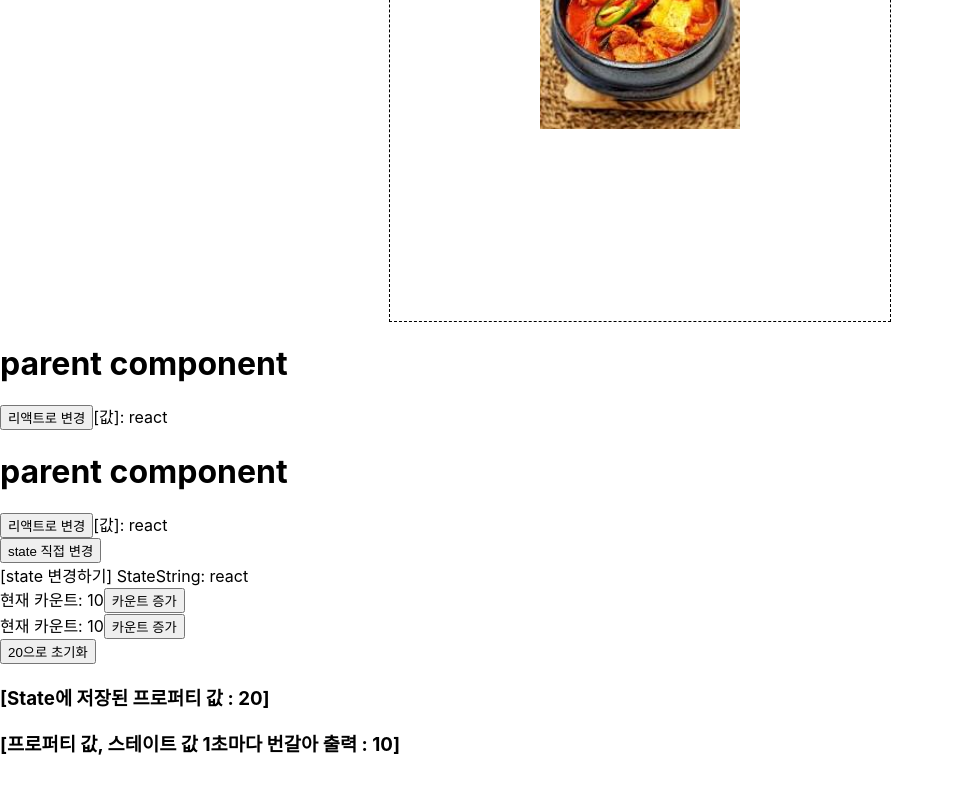
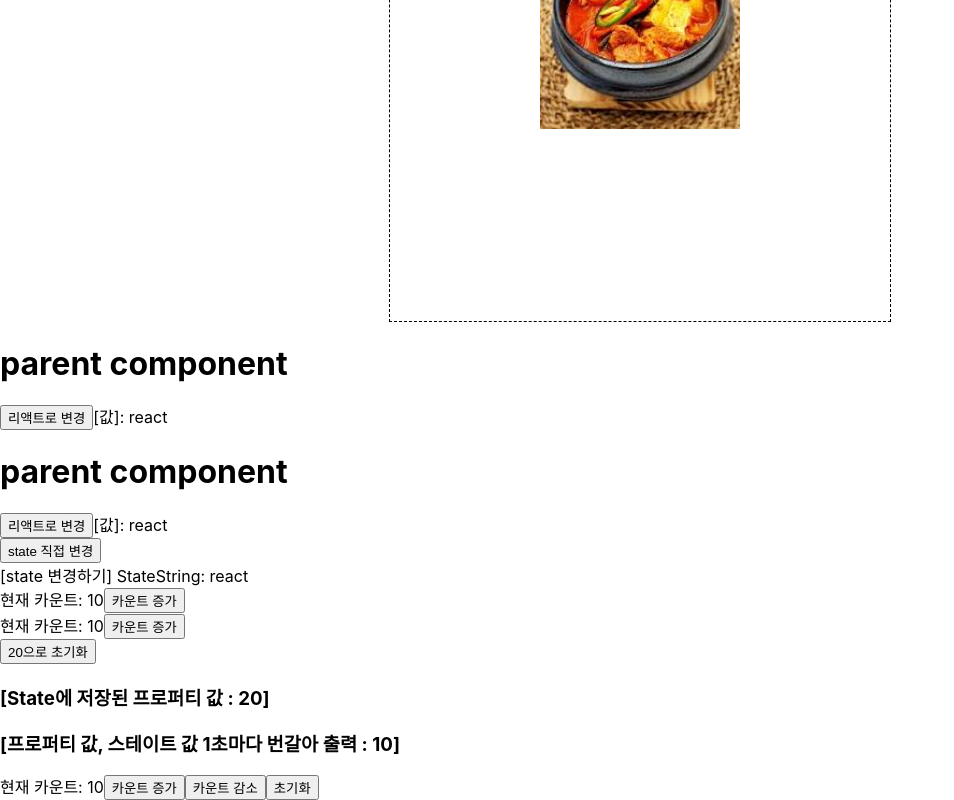
Before and after one commit to l0u0h0/2022web_1, a React (Create React App) app: page / in a window 1280 px wide. Shown: the part 2317-3117 px from the top of the page, without its empty margins (0-954 px from the left). Before the commit the page ends 3091 px from the top, so only its background shows below. Built offline with nearby package versions, Linux system fonts and the light colour scheme.

Commit message:
9weeks_.5

```diff
--- a/src/08/8_4.jsx
+++ b/src/08/8_4.jsx
@@ -1,22 +1,32 @@
 // 버튼을 누를 때 숫자가 증가하는 컴포넌트
 import React from "react";
 
-export default class clickComponent extends React.Component {
+export default class ClickComponent extends React.Component {
   constructor(props) {
     super(props);
     this.state = {
       count: props.count,
     };
     this.increaseCount = this.increaseCount.bind(this);
+    this.rkathCOunt = this.rkathCOunt.bind(this);
+    this.chogihwa = this.chogihwa.bind(this);
   }
   increaseCount() {
     this.setState(({ count }) => ({ count: count + 1 }));
+  }
+  rkathCOunt() {
+    this.setState(({ count }) => ({ count: count - 1 }));
+  }
+  chogihwa() {
+    this.setState(({ count }) => ({ count: this.props.count }));
   }
   render() {
     return (
       <div>
         현재 카운트: {this.state.count}
         <button onClick={this.increaseCount}>카운트 증가</button>
+        <button onClick={this.rkathCOunt}>카운트 감소</button>
+        <button onClick={this.chogihwa}>초기화</button>
       </div>
     );
   }
--- a/src/08/8_5.jsx
+++ b/src/08/8_5.jsx
@@ -9,7 +9,7 @@ export default class ChangeComponent extends React.Component {
     this.changereact = this.changereact.bind(this);
   }
   changereact() {
-    this.setState(({ value }) => ({ value: "리액트" }));
+    this.setState(() => ({ value: "리액트" }));
   }
   render() {
     return (
--- a/src/App.js
+++ b/src/App.js
@@ -10,6 +10,7 @@ import SpreadOperator from "../src/04/4_15";
 import ClassPrototype from "./04/4_16";
 import Map from "./05/5_6";
 // import Jqeury from "./05/5_7";
+import ClickComponent from "./08/8_4";
 import ChildComponent from "./05/5_9";
 import PropsComponent from "./05/5_2";
 import BooleanComponent from "./06/6_2";
@@ -21,7 +22,6 @@ import StateExample from "./06/6_8";
 import PropertyComponent from "./07/7_1";
 import Child from "./07/7_2";
 import ChildComponent3 from "./07/7_3";
-import ChildComponent4 from "./07/7_4";
 import LunchComponent from "./07/7_5";
 import ChangeComponent from "./08/8_5";
 import ChangeComponent1 from "./08/8_6";
@@ -142,6 +142,9 @@ class App extends Component {
         </div>
         <Quiz1 value={20} />
         <Quiz2 value={10} />
+        <div>
+          <ClickComponent count={10} />
+        </div>
       </div>
     );
   }
```
